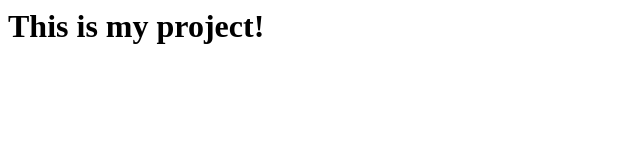
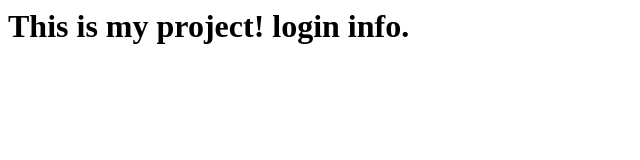
Before and after one commit to gudduginda/mysampleapp, a plain HTML site: page index.html in a window 1280 px wide. Shown: the whole page, without its empty margins (0-640 px from the left). Drawn offline with Linux system fonts and the light colour scheme.

Commit message:
login form

```diff
--- /dev/null
+++ b/dir2/app2.js
@@ -0,0 +1 @@
+console.log('Dir 2 js 2');
--- a/index.html
+++ b/index.html
@@ -3,6 +3,9 @@
 
     </head>
     <body>
-        <h1>This is my project!</h1>
+        <h1>
+            This is my project!
+            login info.
+        </h1>
     </body>
 </html>
```
Also changed, not shown: login.html (added, +8 -0 lines), log.txt (added).
